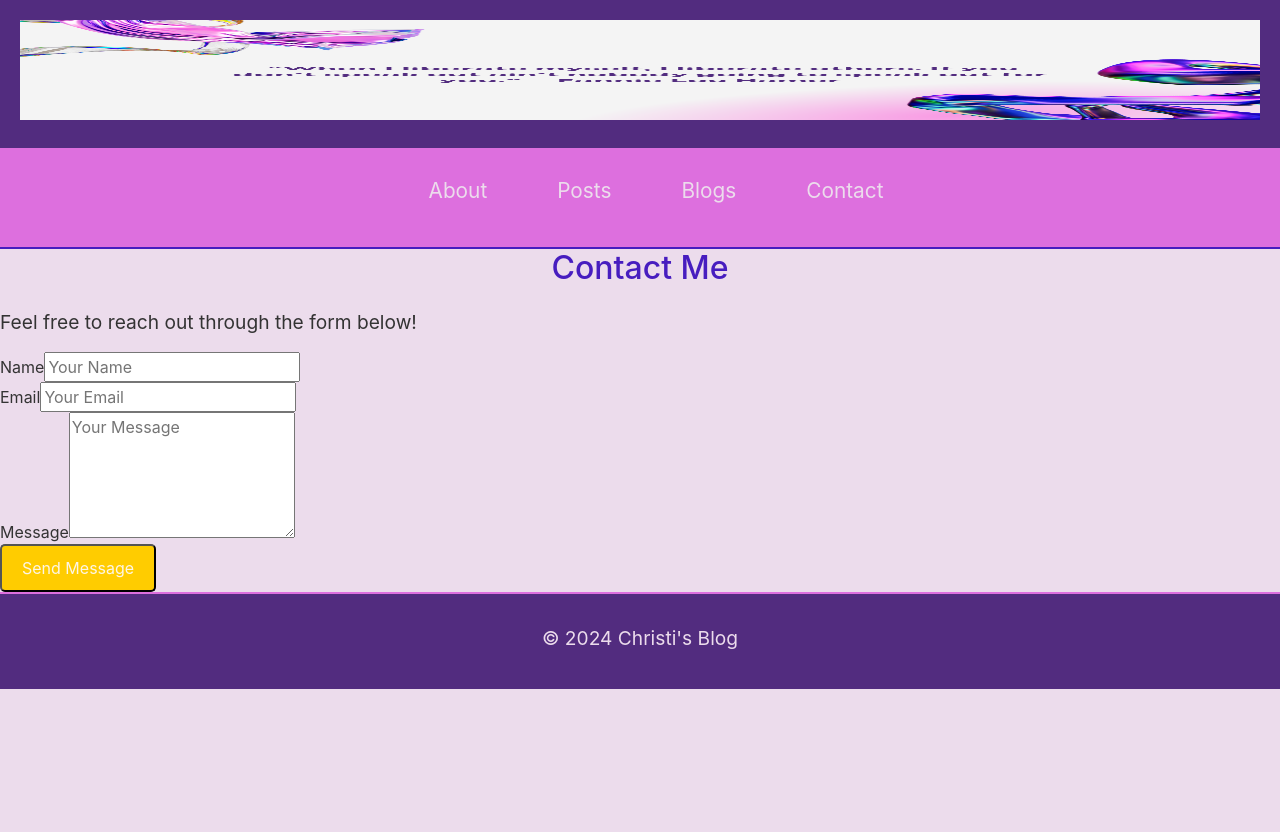
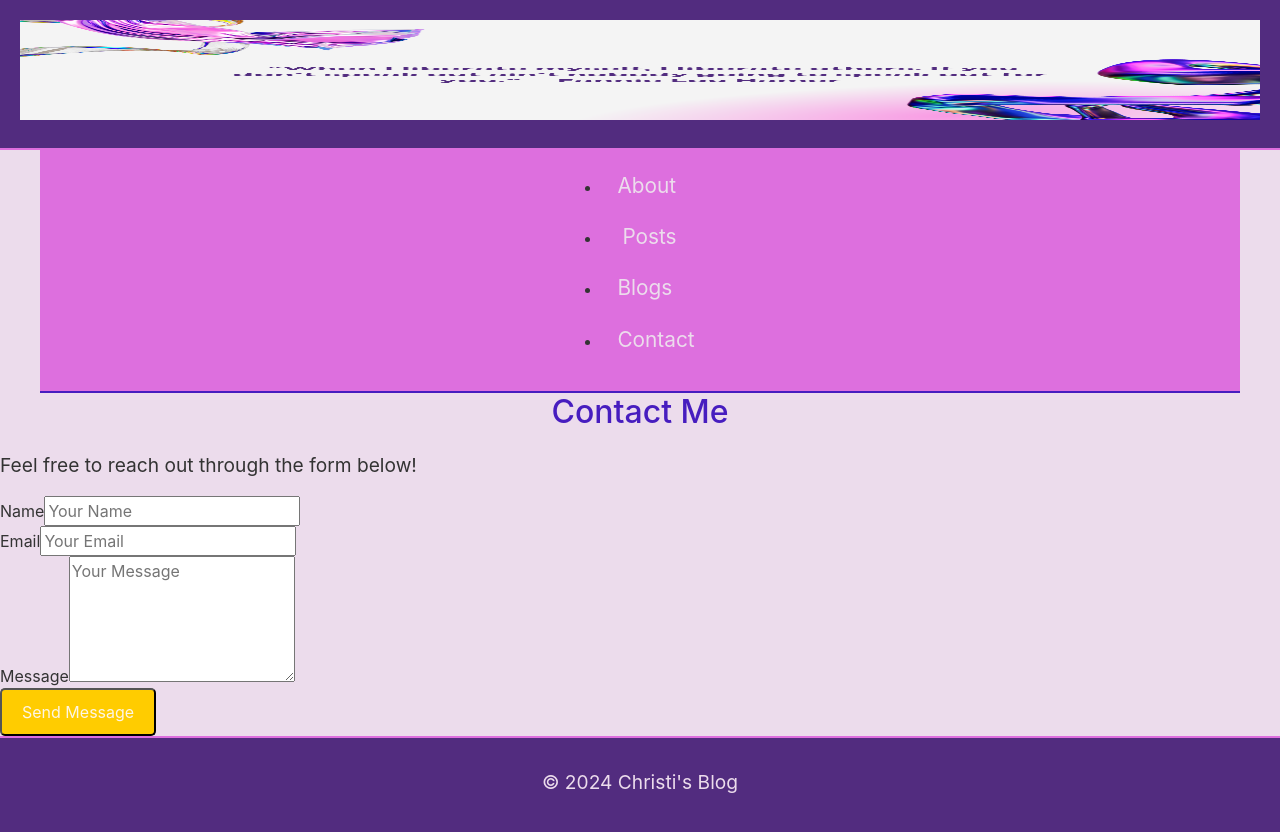
Before and after one commit to ChristiHarlow/christisblog, a React (Create React App) app: page /contact in a window 1280 px wide. Before the commit the page ends 800 px from the top, so only its background shows below. Built offline with nearby package versions, Linux system fonts and the light colour scheme; a web font is replaced by a local one.

Commit message:
Update Navbar.css

```diff
--- a/src/styles/Navbar.css
+++ b/src/styles/Navbar.css
@@ -1,23 +1,20 @@
 .navbar {
   background-color: #dd6fde; /* Vibrant Pink background */
-  padding: 15px;
+  padding: 10px; /* Adjust padding to make the navbar less wide */
   display: flex;
   justify-content: center;
-  gap: 30px;
+  gap: 20px; /* Adjust the gap between navbar items */
+  max-width: 1200px; /* Set a maximum width to prevent it from stretching too wide */
+  margin: 0 auto; /* Center the navbar */
   border-bottom: 2px solid #471dbf; /* Deep Blue border */
-}
-
-.navbar-list {
-  list-style: none;
-  display: flex;
-  gap: 30px;
+  box-sizing: border-box; /* Ensure padding is included in the width */
 }
 
 .nav-link {
   text-decoration: none;
   font-size: 1.3rem;
   color: #ecdcec; /* Light Lavender text */
-  padding: 10px 20px;
+  padding: 10px 15px;
   border-radius: 5px;
   transition: background-color 0.3s ease, color 0.3s ease;
 }
```
